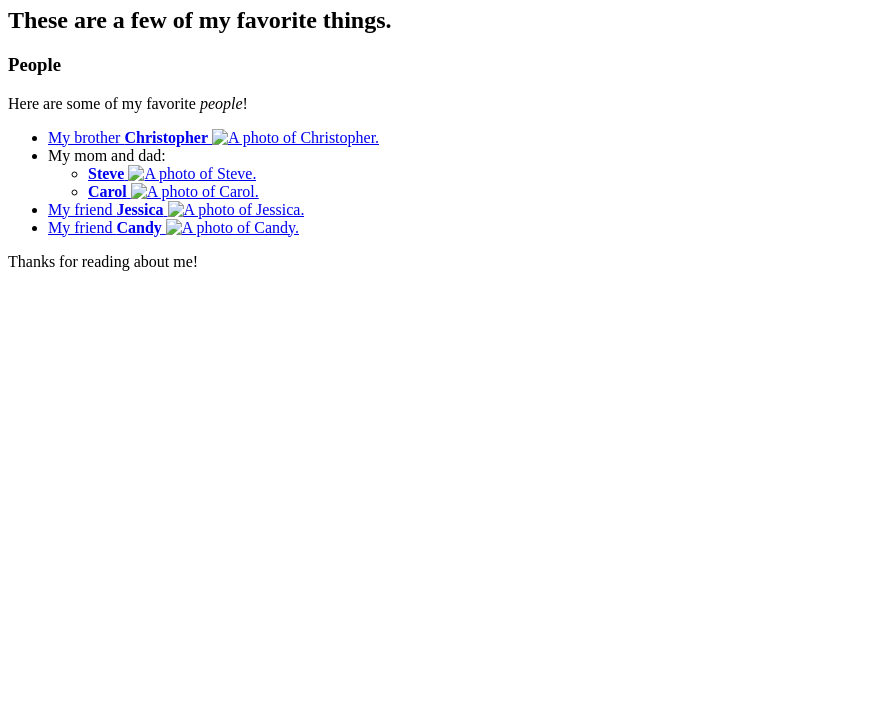
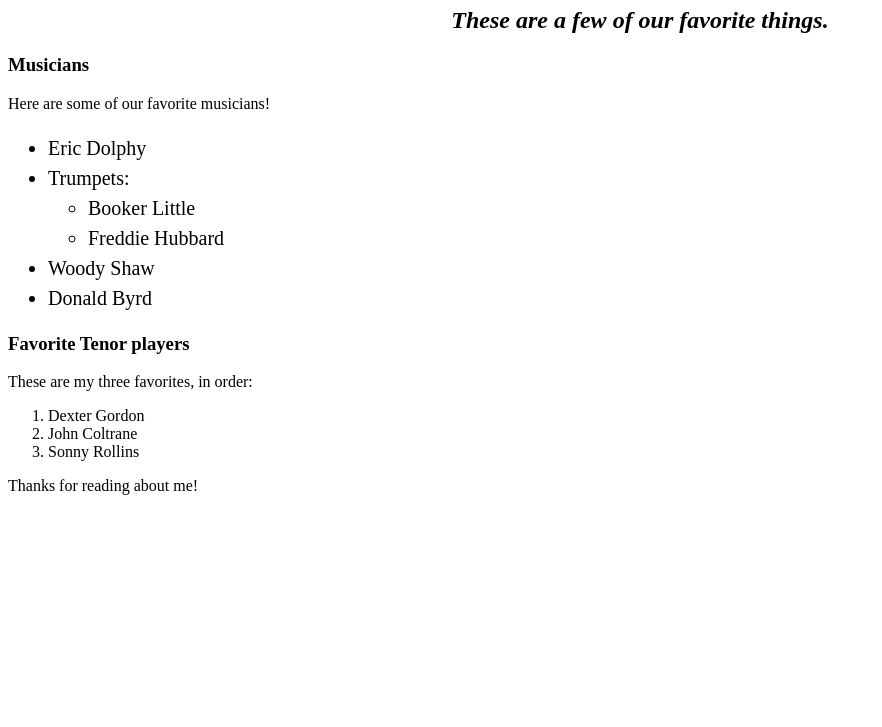
Before and after one commit to mmcshane10/my-first-webpage, a plain HTML site: page favorite-things.html in a window 1280 px wide. Shown: the part 73-800 px from the top of the page, without its empty margins (0-882 px from the left). Drawn offline with Linux system fonts and the light colour scheme.

Commit message:
Add CSS folder and style sheet.

```diff
--- /dev/null
+++ b/css/styles.css
@@ -0,0 +1,18 @@
+h1 {
+  color: blue;
+  text-align: center;
+}
+
+h2 {
+  font-style: italic;
+  text-align: center;
+}
+
+p {
+  font-family: sans-sans-serif;
+}
+
+ul {
+  font-size: 20px;
+  line-height: 30px;
+}
--- a/favorite-things.html
+++ b/favorite-things.html
@@ -1,52 +1,35 @@
 <!DOCTYPE html>
 <html>
   <head>
-    <title>Michael's favorite things</title>
+    <link href="css/styles.css" rel="stylesheet" href="/css/master.css">
+    <title>Our Favorite Things</title>
   </head>
   <body>
-    <h1>My favorite things</h1>
-    <h2>These are a few of my favorite things.</h2>
+    <h1>Our favorite things.</h1>
+    <h2>These are a few of our favorite things.</h2>
 
-    <h3>People</h3>
-    <p>Here are some of my favorite <em>people</em>!</p>
+    <h3>Musicians</h3>
+    <p>Here are some of our favorite musicians!</p>
     <ul>
-      <li>
-        <a href="http://www.example.com/christopher.html">
-          My brother <strong>Christopher</strong>
-          <img src="img/christopher.jpeg" alt="A photo of Christopher.">
-        </a>
-      </li>
-      <li>
-        My mom and dad:
+      <li>Eric Dolphy</li>
+      <li>Trumpets:
         <ul>
-          <li>
-            <a href="http://www.example.com/steve.html">
-              <strong>Steve</strong>
-              <img src="img/steve.jpeg" alt="A photo of Steve.">
-            </a>
-          </li>
-          <li>
-            <a href="http://www.example.com/carol.html">
-              <strong>Carol</strong>
-              <img src="img/carol.jpeg" alt="A photo of Carol.">
-            </a>
-          </li>
+          <li>Booker Little</li>
+          <li>Freddie Hubbard</li>
         </ul>
       </li>
-      <li>
-        <a href="http://www.example.com/jessica.html">
-          My friend <strong>Jessica</strong>
-          <img src="img/jessica.jpeg" alt="A photo of Jessica.">
-        </a>
-      </li>
-      <li>
-        <a href="http://www.example.com/candy.html">
-          My friend <strong>Candy</strong>
-          <img src="img/candy.jpeg" alt="A photo of Candy.">
-        </a>
-      </li>
-    </ul>
+       <li>Woody Shaw</li>
+       <li>Donald Byrd</li>
+     </ul>
 
-    <p>Thanks for reading about me!</p>
+     <h3>Favorite Tenor players</h3>
+     <p>These are my three favorites, in order:</p>
+     <ol>
+       <li>Dexter Gordon</li>
+       <li>John Coltrane</li>
+       <li>Sonny Rollins</li>
+     </ol>
+
+     <p>Thanks for reading about me!</p>
   </body>
 </html>
```
